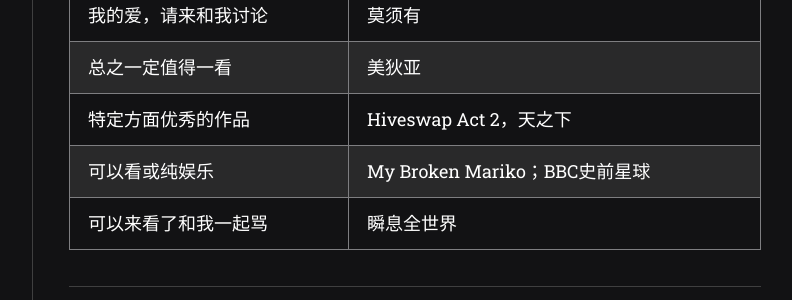
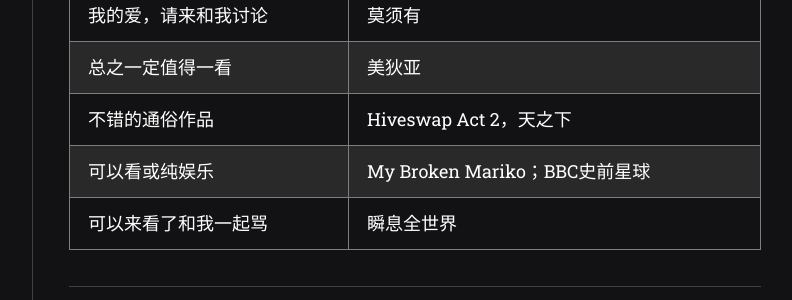
Before and after one commit to scatterdclouds/scatterdclouds.github.io, a Jekyll site: the page built from _posts/2022-06-23-testfile.md, in a window 1280 px wide. Shown: the part 2839-3139 px from the top of the page, without its empty margins (357-1149 px from the left). Built offline with Jekyll 4.4.1, drawn with Linux system fonts in a browser that asks for light colours; nearby versions of some CDN libraries; some web fonts are replaced; comment, search, counter and statistics services are not loaded.

Commit message:
Update 2022-06-23-testfile.md

```diff
--- a/_posts/2022-06-23-testfile.md
+++ b/_posts/2022-06-23-testfile.md
@@ -34,6 +34,6 @@ comments: true
 
 | 我的爱，请来和我讨论 | 莫须有                       |
 | 总之一定值得一看     | 美狄亚                       |
-| 特定方面优秀的作品   | Hiveswap Act 2，天之下       |
+| 不错的通俗作品       | Hiveswap Act 2，天之下       |
 | 可以看或纯娱乐      | My Broken Mariko；BBC史前星球 |
 | 可以来看了和我一起骂 | 瞬息全世界                    |
```
